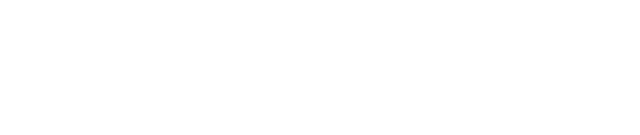
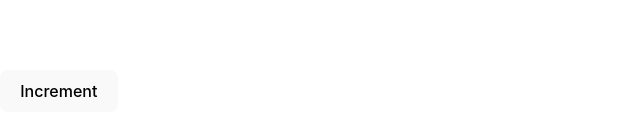
Before and after one commit to PRABHAT1SHUKLA/test-playground, a React (Vite) app: page /event in a window 1280 px wide. Before the commit this address had no page. Shown: the part 309-444 px from the top of the page, without its empty margins (0-640 px from the left). Built offline with nearby package versions, Linux system fonts and the light colour scheme.

Commit message:
unoptimal without callback

```diff
--- a/src/App.tsx
+++ b/src/App.tsx
@@ -16,12 +16,15 @@
 import { TodoApp, TodoProvider } from "./components/todocontext";
 import Countre from "./components/simplereducer";
 import Make from "./components/fetch";
+import Event from "./callback/event";
+
 
 function App() {
   return (
     <Router>
       <Routes>
         <Route path="/" element={<Navigate to="/signup" />} />
+        <Route path="/event" element={<Event/>} />
         <Route path="/signup" element={<Signup />} />
         <Route path="/signin" element={<Signin />} />
         <Route path="/landing" element={<LandingPage/>} />
--- /dev/null
+++ b/src/callback/event.tsx
@@ -0,0 +1,18 @@
+import React, { useState, useEffect } from "react";
+
+const Event= () => {
+  const [count, setCount] = useState(0);
+
+  const handleResize = () => {
+    console.log("Window resized!", count);
+  };
+
+  useEffect(() => {
+    window.addEventListener("resize", handleResize);
+    return () => window.removeEventListener("resize", handleResize);
+  }, [handleResize]); // handleResize is re-created every render
+
+  return <button onClick={() => setCount(count + 1)}>Increment</button>;
+};
+
+export default Event;
```
